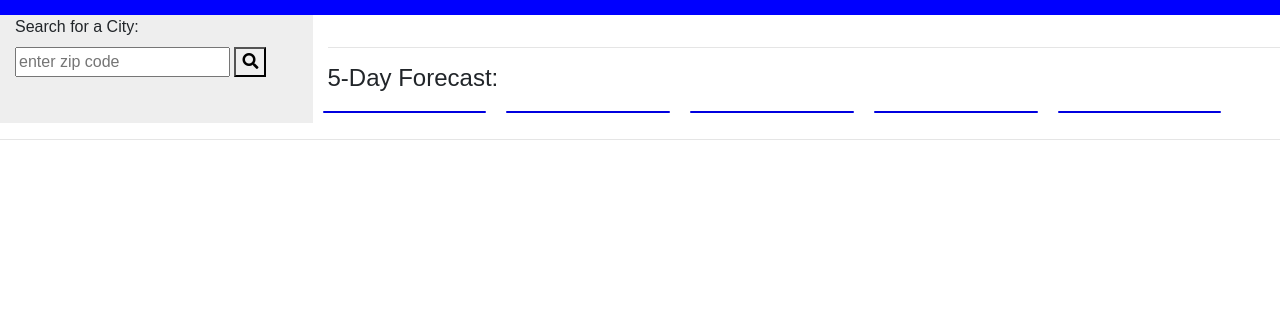
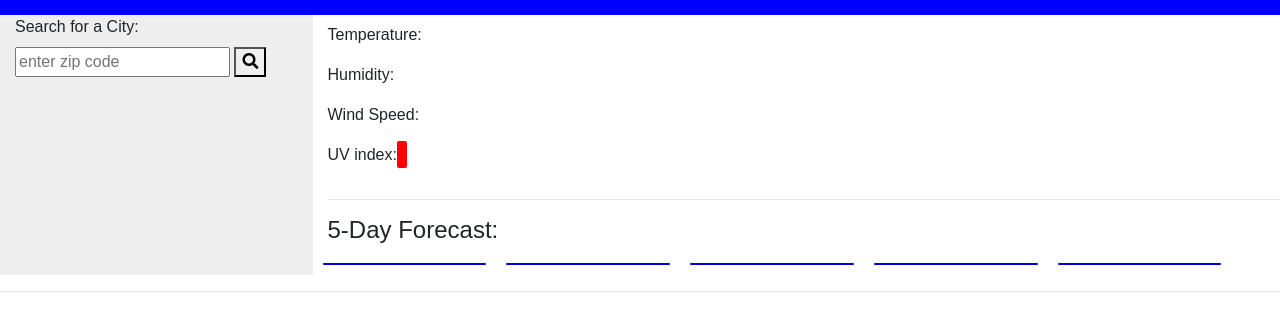
Before and after one commit to macksm3/Weather-Dashboard, a plain HTML site: page index.html in a window 1280 px wide. Shown: the part 61-392 px from the top of the page. Drawn offline with nearby package versions, Linux system fonts and the light colour scheme.

Commit message:
add UV index

```diff
--- a/assets/css/style.css
+++ b/assets/css/style.css
@@ -33,6 +33,13 @@ header {
 
 }
 
+.uvi {
+  padding: 5px;
+  background-color: red;
+  color: white;
+  border-radius: 2px;
+}
+
 .card {
   margin: 10px;
   background-color: blue;
--- a/assets/js/script.js
+++ b/assets/js/script.js
@@ -128,6 +128,17 @@ $(function () {
         });
     }
 
+    function getUVIndex(uviRequest) {
+        console.log(uviRequest);
+        $.ajax({
+            url: uviRequest,
+            method: "GET"
+        }).then(function(uviResponse) {
+            console.log("UV index: " + uviResponse.value);
+            $(".uvi").text(uviResponse.value);
+        });
+
+    }
 
     function getWeather(location) {
         console.log("current weather location");
@@ -165,11 +176,12 @@ $(function () {
             // $(".temp").text("Temperature (K) " + response.main.temp);
             $(".tempF").text("Temperature (F) " + tempF.toFixed(0));
 
+            const uviURL = "https://api.openweathermap.org/data/2.5/uvi?APIkey=" + APIKey + "&lon=" + currentWeather.coord.lon + "&lat=" + currentWeather.coord.lat;
+            getUVIndex(uviURL);
 
-            // store ${currentWeather.name} and (location) in local storage for button list
 
             // ****** for current weather end ********
-
+            // store ${currentWeather.name} and (location) in local storage for button list
             const cityZip = (`${currentWeather.name}, ${location}`);
             // console.log("city and zip combined");
             // console.log(cityZip);
--- a/index.html
+++ b/index.html
@@ -43,9 +43,10 @@
             <!-- Retrieved data will be dumped here -->
             <div class="container currentConditions">
               <h4 class="city"></h4>
-              <p class="tempF"></p>
-              <p class="humidity"></p>
-              <p class="wind"></p>
+              <p class="tempF">Temperature: </p>
+              <p class="humidity">Humidity: </p>
+              <p class="wind">Wind Speed: </p>
+              <p>UV index: <span class="uvi"></span></p>
               <!-- <p class="temp"></p> -->
             </div>
 
```
